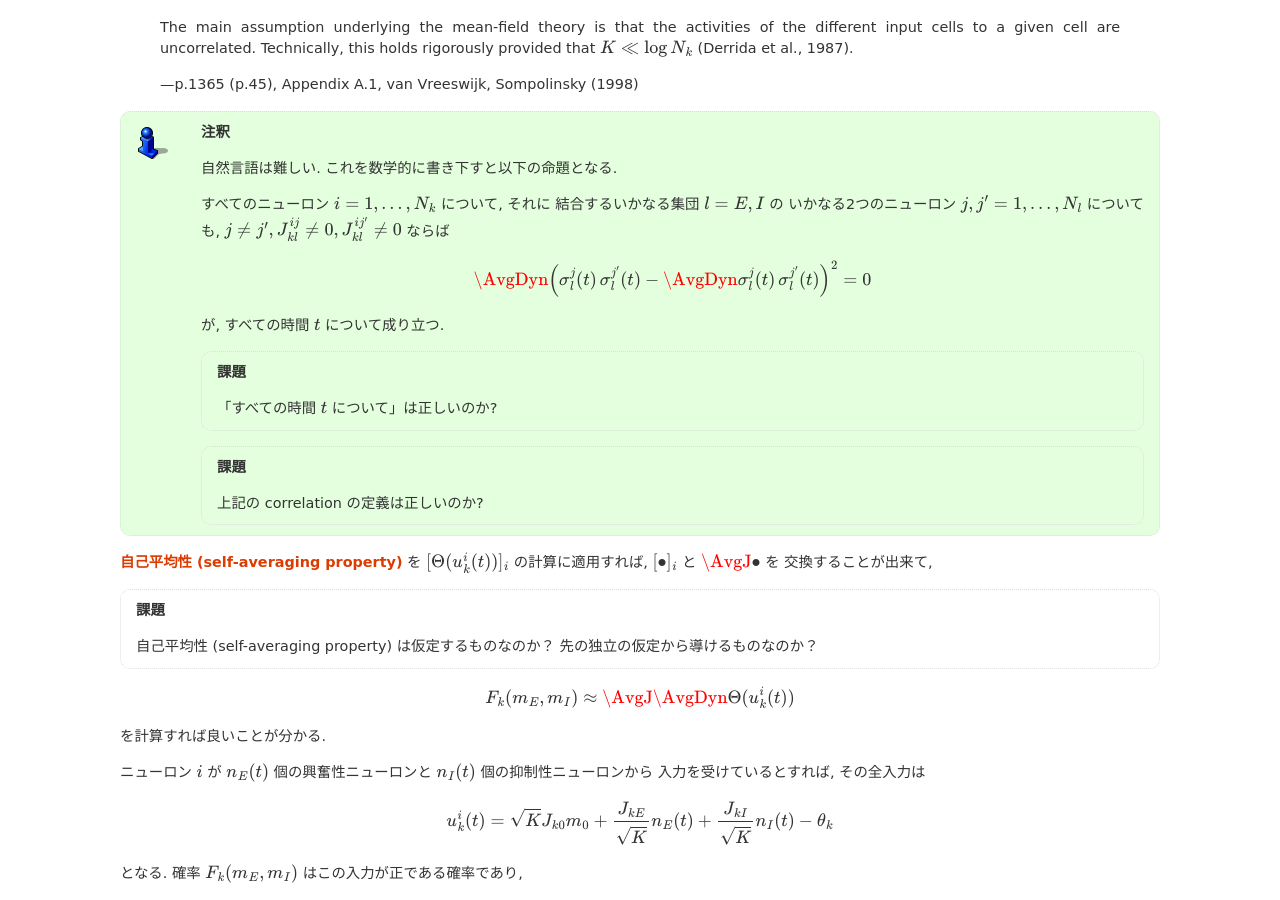
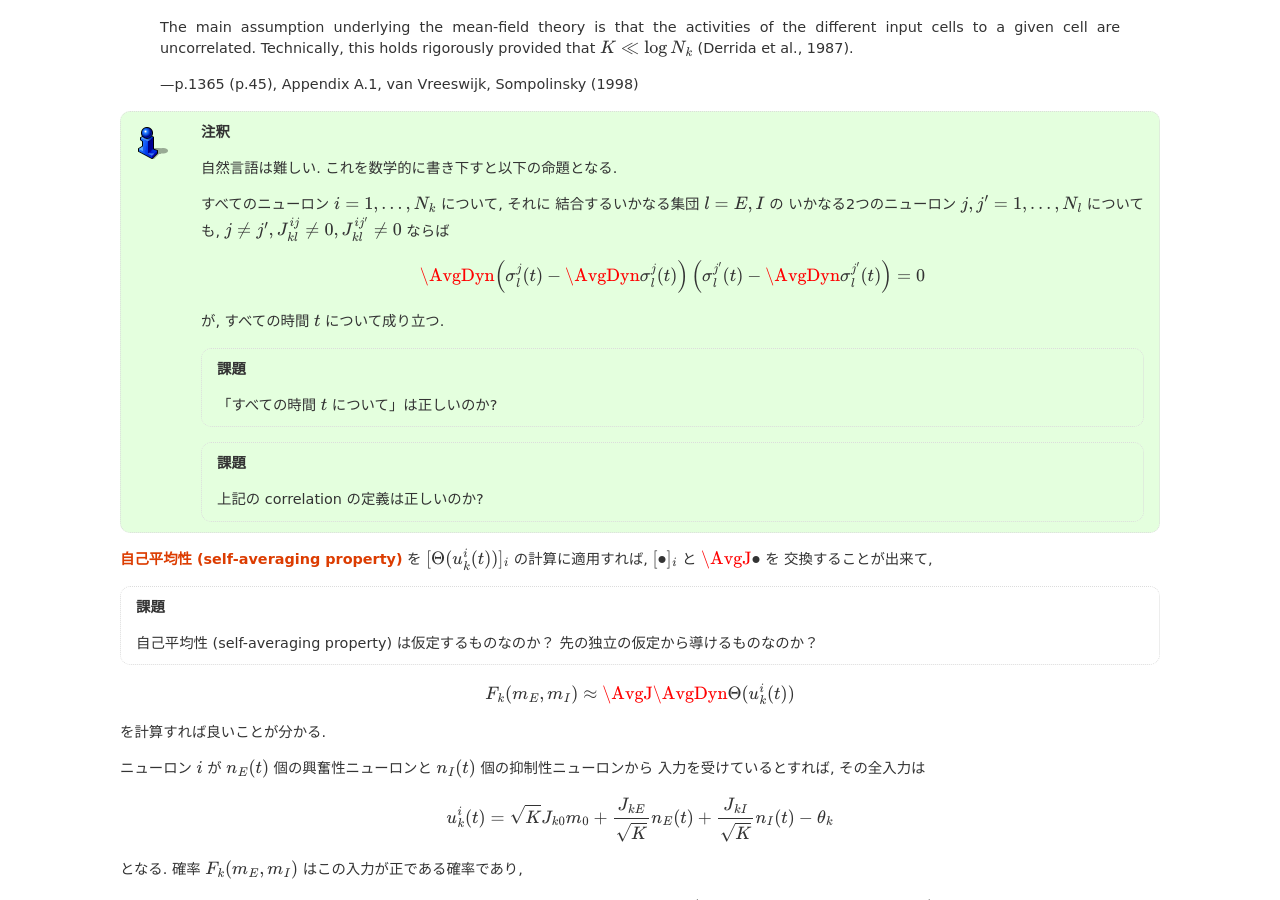
Before and after one commit to tkf/balance-tutorial-ja, a Sphinx documentation site: the page built from source/binary_network/mean_field_theory.rst, in a window 1280 px wide and 900 px high, scrolled down 1057 px. Built offline with Sphinx 7.4.7, drawn with Linux system fonts in a browser that asks for light colours; formulas are drawn with MathJax 3.

Commit message:
correlation の定義を修正

```diff
--- a/source/binary_network/mean_field_theory.rst
+++ b/source/binary_network/mean_field_theory.rst
@@ -87,10 +87,10 @@
    .. math::
 
       \AvgDyn{ \left(
-        \sigma_l^j(t) \, \sigma_l^{j'}(t)
-        -
-        \AvgDyn{\sigma_l^j(t) \, \sigma_l^{j'}(t)}
-      \right)^2}
+        \sigma_l^j(t) - \AvgDyn{\sigma_l^j(t)}
+      \right) \left(
+        \sigma_l^{j'}(t) - \AvgDyn{\sigma_l^{j'}(t)}
+      \right) }
       = 0
 
    が, すべての時間 :math:`t` について成り立つ.
```
